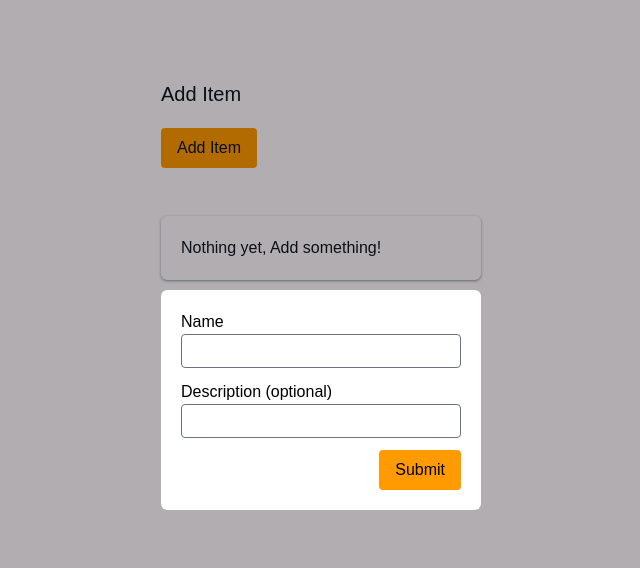
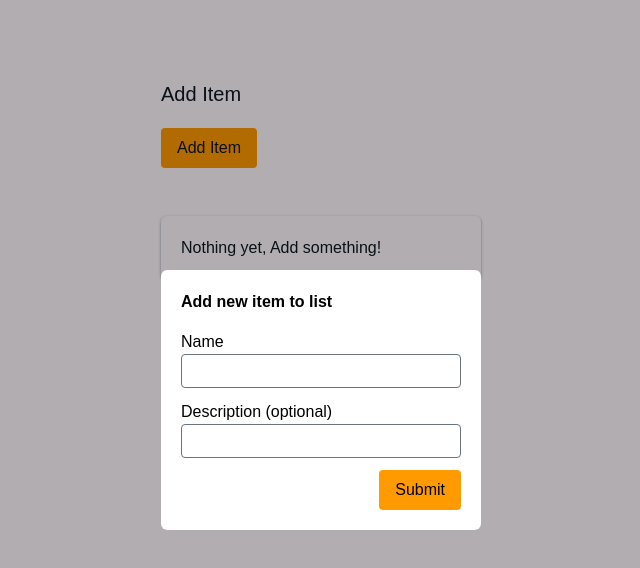
Before and after one commit to Tauromachian/buying-list, a Next.js app: page / in a window 1280 px wide. Both pictures are taken after a click on the button "Add Item". Shown: the top 568 px of the page, without its empty margins (319-959 px from the left). Built offline with nearby package versions, Linux system fonts and the light colour scheme; what iconify-icon would draw is missing.

Commit message:
Add title to form to insert new item

```diff
--- a/app/page.tsx
+++ b/app/page.tsx
@@ -39,6 +39,8 @@ export default function Home() {
 
       <Dialog open={isDialogOpen} onClose={setIsDialogOpen}>
         <Card>
+          <p className="text-md font-bold mb-4">Add new item to list</p>
+
           <form onSubmit={addItem} className="flex flex-col gap-3">
             <InputText label="Name" value={name} setValue={setName}></InputText>
             <InputText
```
